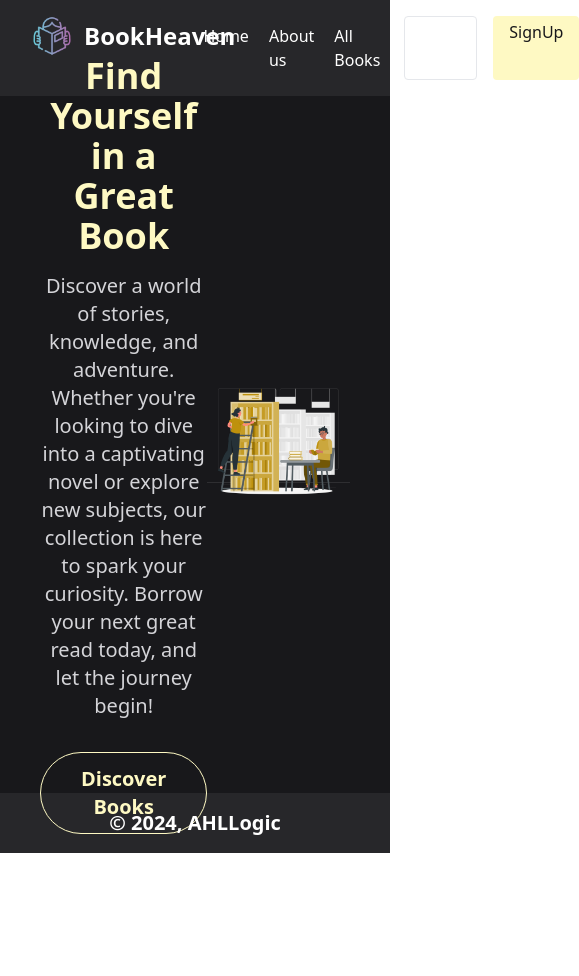
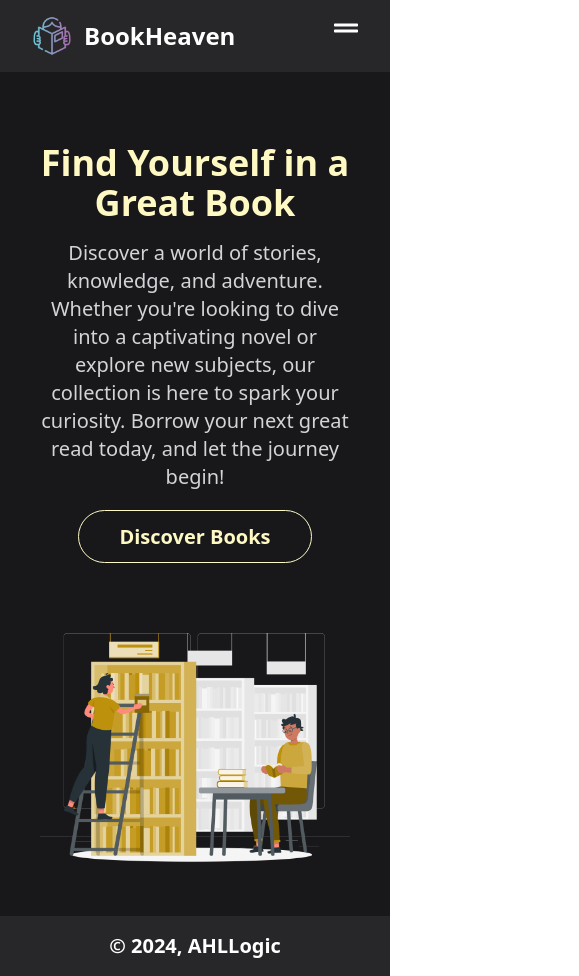
Before and after one commit to Safa-Kamal-q/AHLLogics-Training, a React (Vite) app in the folder FinalProject/BookHeaven/client/: page / in a window 390 px wide. Shown: the whole page, 579 px wide, since content can reach past the window. Before the commit the page ends 853 px from the top, so only its background shows below. Built offline with nearby package versions, Linux system fonts and the light colour scheme.

Commit message:
make the navbar reponsive

```diff
--- a/FinalProject/BookHeaven/client/src/components/Home/Hero.jsx
+++ b/FinalProject/BookHeaven/client/src/components/Home/Hero.jsx
@@ -1,9 +1,10 @@
 import React from "react";
+import { Link } from "react-router-dom";
 
 const Hero = () => {
   return (
-    <div className="h-[75vh] flex">
-      <div className="w-full lg:w-3/6 flex flex-col items-center lg:items-start justify-center">
+    <div className="h-screen md:h-[75vh] flex flex-col md:flex-row item-center justify-center">
+      <div className="w-full mb-12 md:mb-0 lg:w-3/6 flex flex-col items-center lg:items-start justify-center">
         <h1 className="text-4xl lg:text-6xl font-semibold text-yellow-100 text-center lg:text-left">
           Find Yourself in a Great Book
         </h1>
@@ -14,9 +15,12 @@ const Hero = () => {
           read today, and let the journey begin!
         </p>
         <div className="mt-8">
-          <button className="text-yellow-100 text-xl lg:text-2xl font-semibold border border-yellow-100 px-10 py-3 hover:bg-zinc-800 rounded-full">
+          <Link
+            to="/all-books"
+            className="text-yellow-100 text-xl lg:text-2xl font-semibold border border-yellow-100 px-10 py-3 hover:bg-zinc-800 rounded-full"
+          >
             Discover Books
-          </button>
+          </Link>
         </div>
       </div>
       <div className="w-full lg:w-3/6 h-auto lg:h-[100%] flex items-center justify-center ">
--- a/FinalProject/BookHeaven/client/src/components/Navbar/Navbar.jsx
+++ b/FinalProject/BookHeaven/client/src/components/Navbar/Navbar.jsx
@@ -1,5 +1,7 @@
 import React from "react";
-import {Link} from "react-router-dom"
+import { useState } from "react"
+import { FaGripLines } from "react-icons/fa";
+import { Link } from "react-router-dom"
 
 const Navbar = () => {
   const links = [
@@ -17,8 +19,11 @@ const Navbar = () => {
     },
   ];
 
+  const [MobileNav, setMobileNav] = useState("hidden");
+
   return (
-    <div className="flex bg-zinc-800 text-white px-8 py-4 item-center justify-between">
+    <>
+      <nav className="z-50 relative flex bg-zinc-800 text-white px-8 py-4 item-center justify-between">
         <Link to="/" className="flex item-center">
           <img
             className="h-10 me-3"
@@ -27,21 +32,83 @@ const Navbar = () => {
           />
           <h1 className="text-2xl font-semibold text-wight py-1">BookHeaven</h1>
         </Link>
-      <div className="nav-links-bookheaven flex item-center gap-4">
-        <div className="flex gap-1">
+        <div className="nav-links-bookheaven block md:flex item-center gap-4">
+          <div className="hidden md:flex gap-1">
             {links.map((items, i) => (
-            <Link to={items.link}
-            className="hover:text-yellow-100 transition-all duration-300 px-2 py-2" key={i}>
+              <Link
+                to={items.link}
+                className="hover:text-yellow-100 transition-all duration-300 px-2 py-2"
+                key={i}
+              >
                 {items.title}
               </Link>
             ))}
           </div>
-        <div className="flex gap-4">
-          <Link to="/LogIn"  className="px-4 py-1 border border-wight rounded hover:bg-zinc-300 transition-all duration-300">logIn</Link>
-          <Link to="/SignUp" className="px-4 py-1 bg-yellow-100 rounded hover:bg-zinc-300 text-zinc-900 transition-all duration-300">SignUp</Link>
+          <div className="hidden md:flex gap-4">
+            <Link
+              to="/LogIn"
+              className="px-4 py-1 border border-wight rounded hover:bg-zinc-300 transition-all duration-300"
+            >
+              LogIn
+            </Link>
+            <Link
+              to="/SignUp"
+              className="px-4 py-1 bg-yellow-100 rounded hover:bg-zinc-300 text-zinc-900 transition-all duration-300"
+            >
+              SignUp
+            </Link>
           </div>
+          <button
+            className="block md:hidden text-wight text-2xl hover:text-zinc-400"
+            onClick={() =>
+              MobileNav === "hidden"
+                ? setMobileNav("block")
+                : setMobileNav("hidden")
+            }
+          >
+            <FaGripLines />
+          </button>
         </div>
+      </nav>
+      <div className={`${MobileNav} bg-zinc-800 h-screen absolute top-0 left-0 w-full z-40 flex flex-col items-center justify-center`}>
+        {links.map((items, i) => (
+          <Link
+            to={items.link}
+            className={`${MobileNav} text-white text-4xl mb-8 font-semibold hover:text-yellow-100 transition-all duration-300`}
+            key={i}
+            onClick={() =>
+              MobileNav === "hidden"
+                ? setMobileNav("block")
+                : setMobileNav("hidden")
+            }
+          >
+            {items.title}
+          </Link>
+        ))}
+        <Link
+          to="/LogIn"
+          className={`${MobileNav} px-8 mb-8 text-3xl font-semibold  py-2 border border-wight rounded text-white hover:bg-zinc-300 transition-all duration-300`}
+          onClick={() =>
+            MobileNav === "hidden"
+              ? setMobileNav("block")
+              : setMobileNav("hidden")
+          }
+        >
+          LogIn
+        </Link>
+        <Link
+          to="/SignUp"
+          className={`${MobileNav} px-8 mb-8 text-3xl font-semibold py-2 bg-yellow-100 rounded hover:bg-zinc-300 text-zinc-900 transition-all duration-300`}
+          onClick={() =>
+            MobileNav === "hidden"
+              ? setMobileNav("block")
+              : setMobileNav("hidden")
+          }
+        >
+          SignUp
+        </Link>
       </div>
+    </>
   );
 };
 
--- a/FinalProject/BookHeaven/client/src/pages/Home.jsx
+++ b/FinalProject/BookHeaven/client/src/pages/Home.jsx
@@ -2,7 +2,7 @@ import React from "react";
 import Hero from "../components/Home/Hero"
 
 const Home = () => {
-  return <div className="bg-zinc-900 text-white px-10 py-8">
+  return <div className="h-screen bg-zinc-900 text-white px-10 py-8">
     <Hero/>
   </div>;
 };
```
Lines whose indentation alone changed are shown as unchanged.
